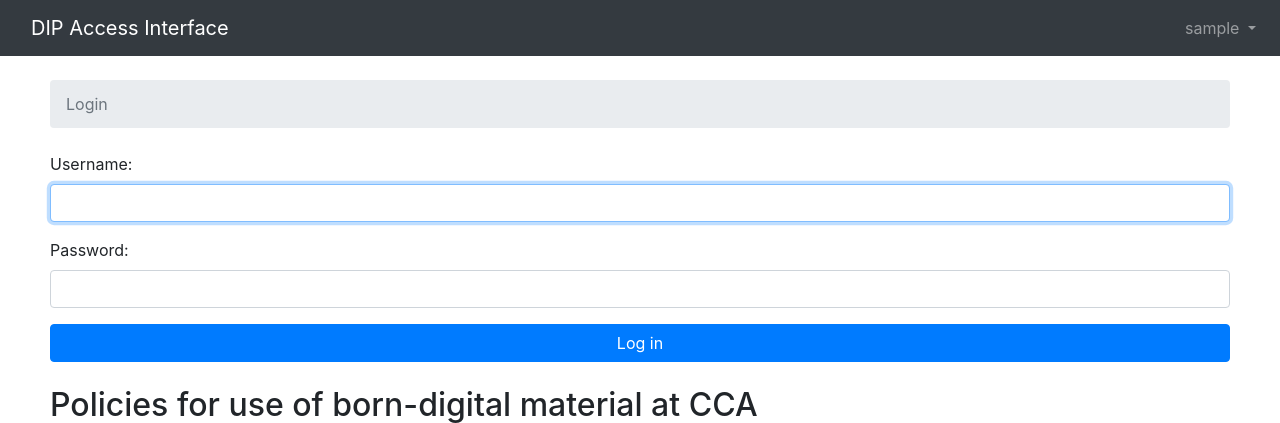
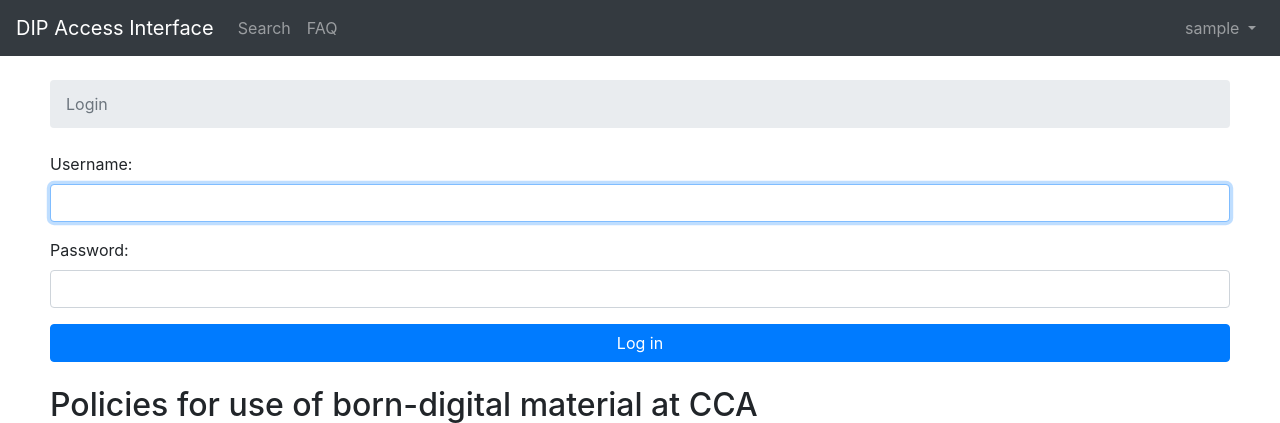
Before and after one commit to CCA-Public/scope, a Django app: page /login/?next=/collection/1/ in a window 1280 px wide. Shown: the top 423 px of the page. Run offline with Django 3.2, Linux system fonts and the light colour scheme; the visitor is signed in with stand-in values (Sample User, id 1); some libraries are stand-ins or nearby versions.

Commit message:
Improve navbar UX

```diff
--- a/accesspoc/templates/base.html
+++ b/accesspoc/templates/base.html
@@ -10,22 +10,25 @@
   </head>
   <body>
     <nav class="navbar navbar-expand-lg navbar-dark bg-dark">
-      <div class="container">
+      <div class="collapse navbar-collapse" id="mainMenu">
+        <ul class="navbar-nav">
+          <li class="nav-item active">
             <a class="navbar-brand" href="{% url 'home' %}">DIP Access Interface</a>
-      </div>
-      <button class="navbar-toggler" type="button" data-toggle="collapse" data-target="#mainMenu" aria-controls="mainMenu" aria-expanded="false" aria-label="Toggle navigation">
-      <span class="navbar-toggler-icon"></span>
-      </button>
-    <div class="collapse navbar-collapse" id="mainMenu">
+          </li>
+          <li class="nav-item">
+            <a class="nav-link" href="{% url 'search' %}">Search</a>
+          </li>
+          <li class="nav-item">
+            <a class="nav-link" href="{% url 'faq' %}">FAQ</a>
+          </li>
+        </ul>
+        <ul class="navbar-nav ml-auto">
         {% if user.is_superuser %}
-      <ul class="navbar-nav ml-auto">
           <li class="nav-item dropdown">
             <a class="nav-link dropdown-toggle" href="#" id="userMenu" data-toggle="dropdown" aria-haspopup="true" aria-expanded="false">
               {{ user.username }}
             </a>
             <div class="dropdown-menu dropdown-menu-right" aria-labelledby="userMenu">
-            <a class="dropdown-item" href="{% url 'faq' %}">FAQ</a>
-            <a class="dropdown-item" href="{% url 'search' %}">Search</a>
               <a class="dropdown-item" href="{% url 'users' %}">Edit Users</a>
               <div class="dropdown-divider"></div>
               <a class="dropdown-item" href="{% url 'new_collection' %}">Add New Collection</a>
@@ -34,44 +37,33 @@
               <a class="dropdown-item" href="{% url 'logout' %}">Log out</a>
             </div>
           </li>
-      </ul>
         {% elif user|has_group:"Edit Collections and Folders" %}
-      <ul class="navbar-nav ml-auto">
           <li class="nav-item dropdown">
             <a class="nav-link dropdown-toggle" href="#" id="userMenu" data-toggle="dropdown" aria-haspopup="true" aria-expanded="false">
               {{ user.username }}
             </a>
             <div class="dropdown-menu dropdown-menu-right" aria-labelledby="userMenu">
-            <a class="dropdown-item" href="{% url 'faq' %}">FAQ</a>
-            <a class="dropdown-item" href="{% url 'search' %}">Search</a>
-            <div class="dropdown-divider"></div>
               <a class="dropdown-item" href="{% url 'new_collection' %}">Add New Collection</a>
               <a class="dropdown-item" href="{% url 'new_dip' %}">Add New Folder</a>
               <div class="dropdown-divider"></div>
               <a class="dropdown-item" href="{% url 'logout' %}">Log out</a>
             </div>
           </li>
-      </ul>
         {% elif user.is_authenticated %}
-      <ul class="navbar-nav ml-auto">
           <li class="nav-item dropdown">
             <a class="nav-link dropdown-toggle" href="#" id="userMenu" data-toggle="dropdown" aria-haspopup="true" aria-expanded="false">
               {{ user.username }}
             </a>
             <div class="dropdown-menu dropdown-menu-right" aria-labelledby="userMenu">
-            <a class="dropdown-item" href="{% url 'faq' %}">FAQ</a>
-            <a class="dropdown-item" href="{% url 'search' %}">Search</a>
-            <div class="dropdown-divider"></div>
               <a class="dropdown-item" href="{% url 'logout' %}">Log out</a>
             </div>
           </li>
-      </ul>
         {% else %}
           <form class="form-inline ml-auto">
             <a href="{% url 'login' %}" class="btn btn-outline-secondary">Log in</a>
           </form>
         {% endif %}
-    </div>
+        </ul>
       </div>
     </nav>
     <div class="main">
```
Lines whose indentation alone changed are shown as unchanged.
